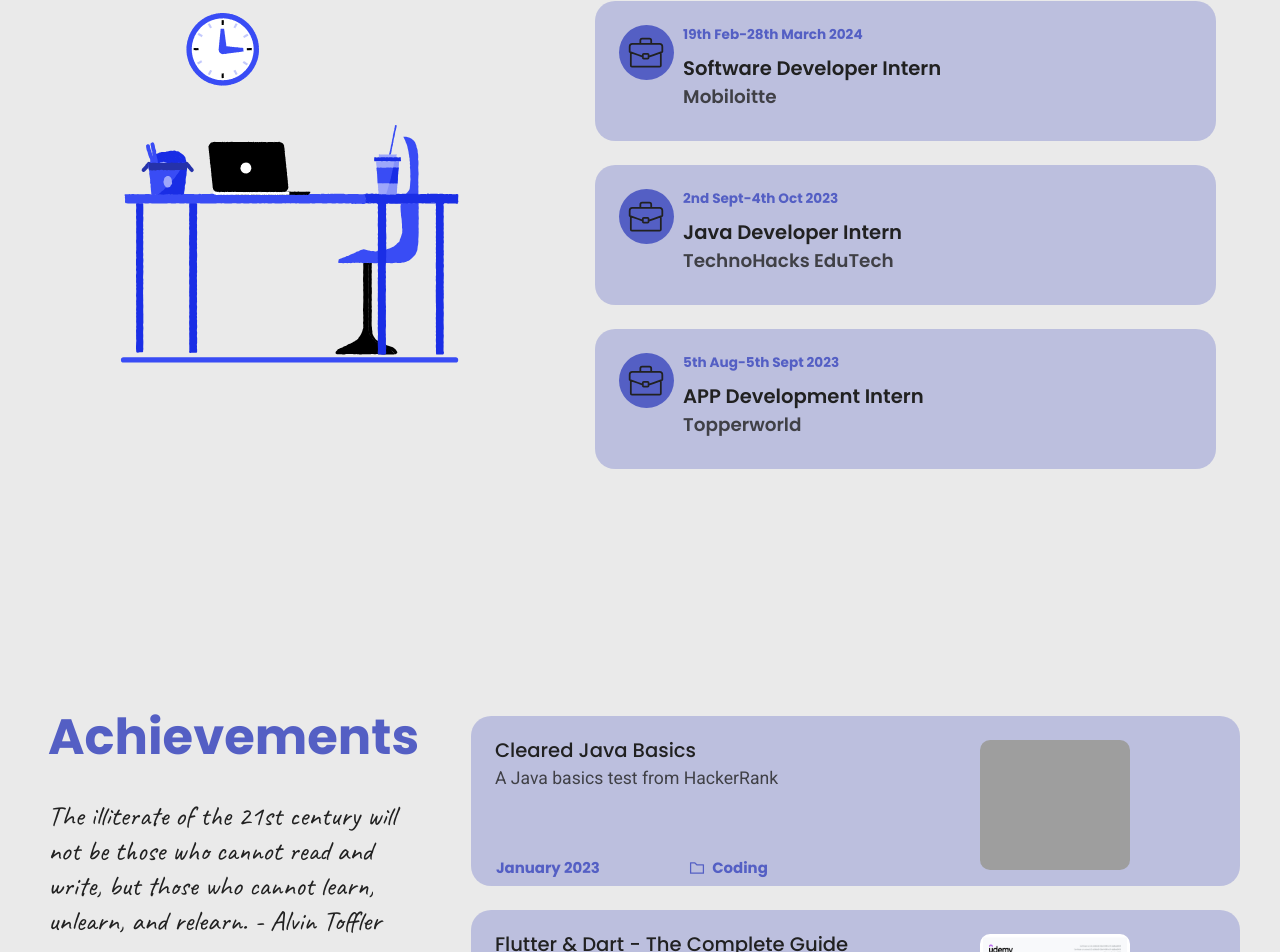
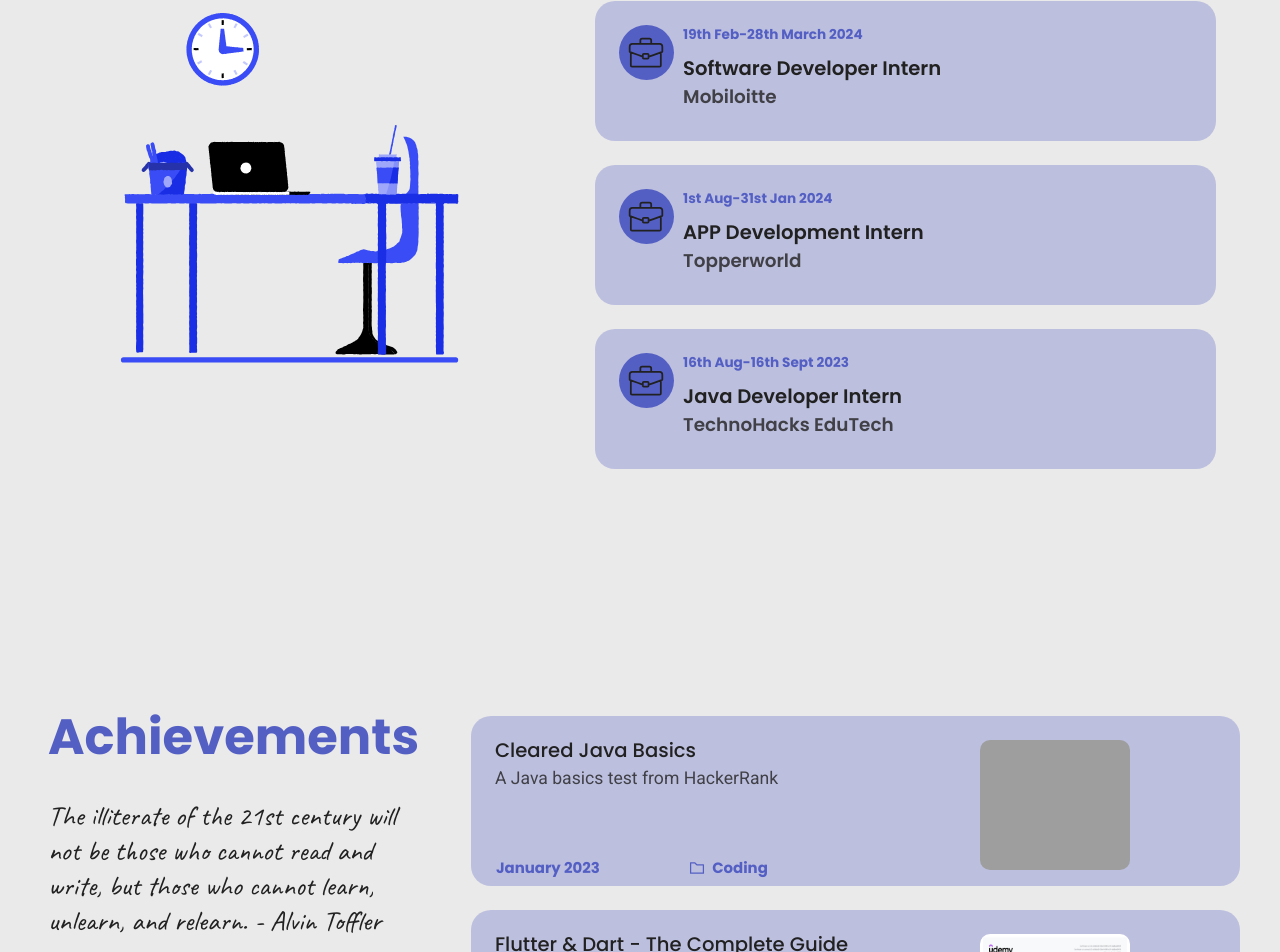
Before and after one commit to sandeepmaddheshiya/My-Portfolio, a React (Create React App) app: page / in a window 1280 px wide. Shown: the part 3028-3980 px from the top of the page. Built offline with nearby package versions, Linux system fonts and the light colour scheme; grey boxes are pictures that could not be loaded; a web font is replaced by a local one.

Commit message:
Update experienceData.js

```diff
--- a/src/data/experienceData.js
+++ b/src/data/experienceData.js
@@ -8,17 +8,17 @@
     },
     {
         id: 2,
+        company: 'Topperworld',
+        jobtitle: 'APP Development Intern',
+        startYear: ' 1st Aug',
+        endYear: '31st Jan 2024'
+    },
+    {
+        id: 3,
         company: 'TechnoHacks EduTech',
         jobtitle: 'Java Developer Intern',
-        startYear: ' 2nd Sept',
-        endYear: '4th Oct 2023'
-    },
-    {
-        id: 1,
-        company: 'Topperworld',
-        jobtitle: 'APP Development Intern',
-        startYear: '5th Aug',
-        endYear: '5th Sept 2023'
+        startYear: '16th Aug',
+        endYear: '16th Sept 2023'
     },
 
 
```
